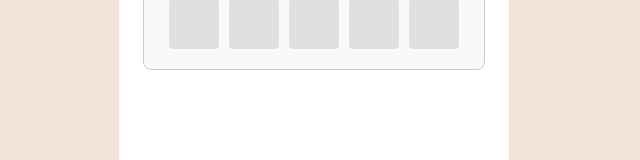
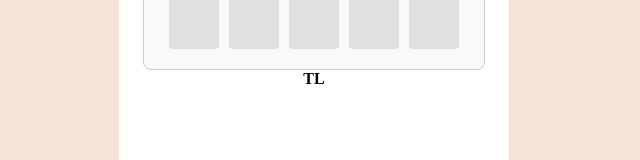
Before and after one commit to mitsui6969/tabekiri-app, a React (Vite) app: page / in a window 1280 px wide. Shown: the part 494-654 px from the top of the page, without its empty margins (326-966 px from the left). Built offline with nearby package versions, Linux system fonts and the light colour scheme.

Commit message:
ページ追加

```diff
--- a/src/pages/Home.jsx
+++ b/src/pages/Home.jsx
@@ -19,6 +19,11 @@ export function Home() {
       <div className='pointCard'>
         <PointCard />
       </div>
+
+      {/* TL */}
+      <div>
+        <h4>TL</h4>
+      </div>
     </div>
   );
 }
```
Also changed, not shown: src/components/Post/post.jsx (added, +17 -0 lines).
